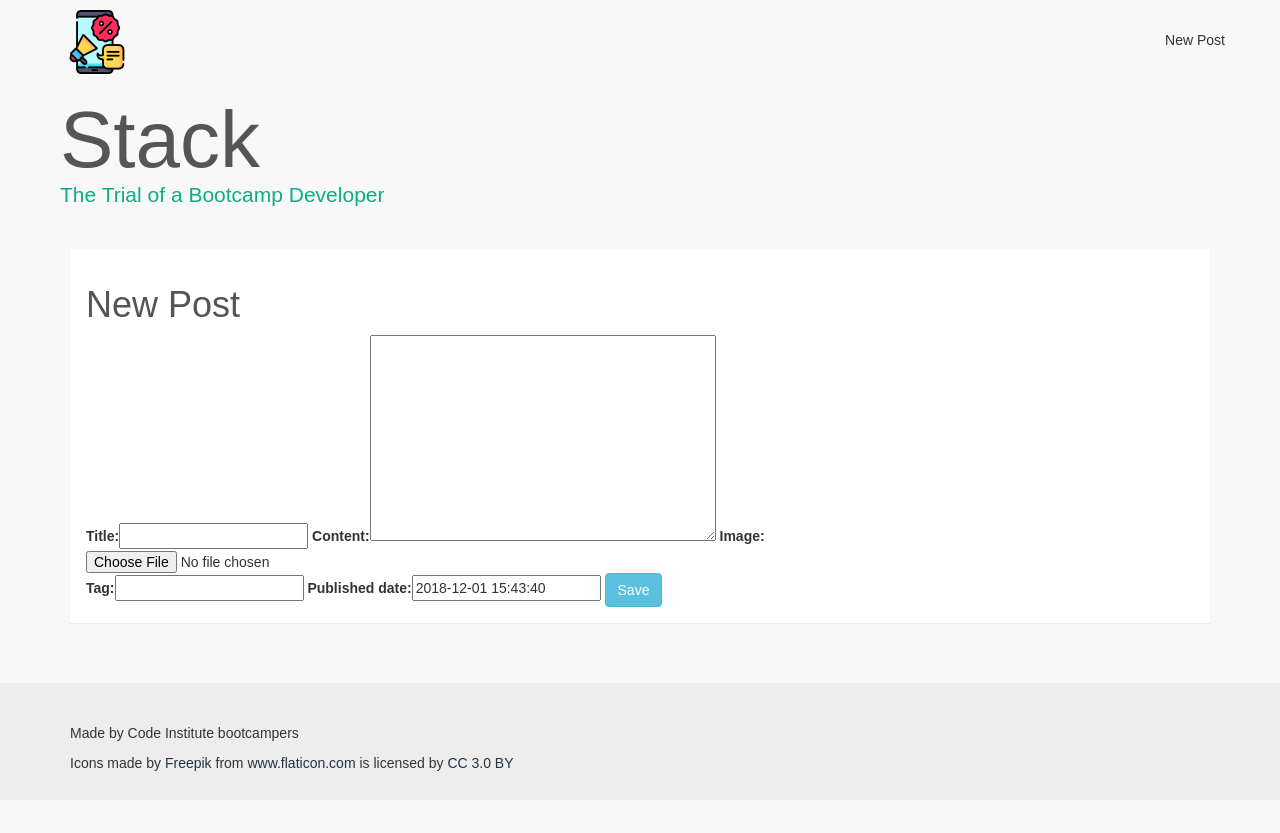
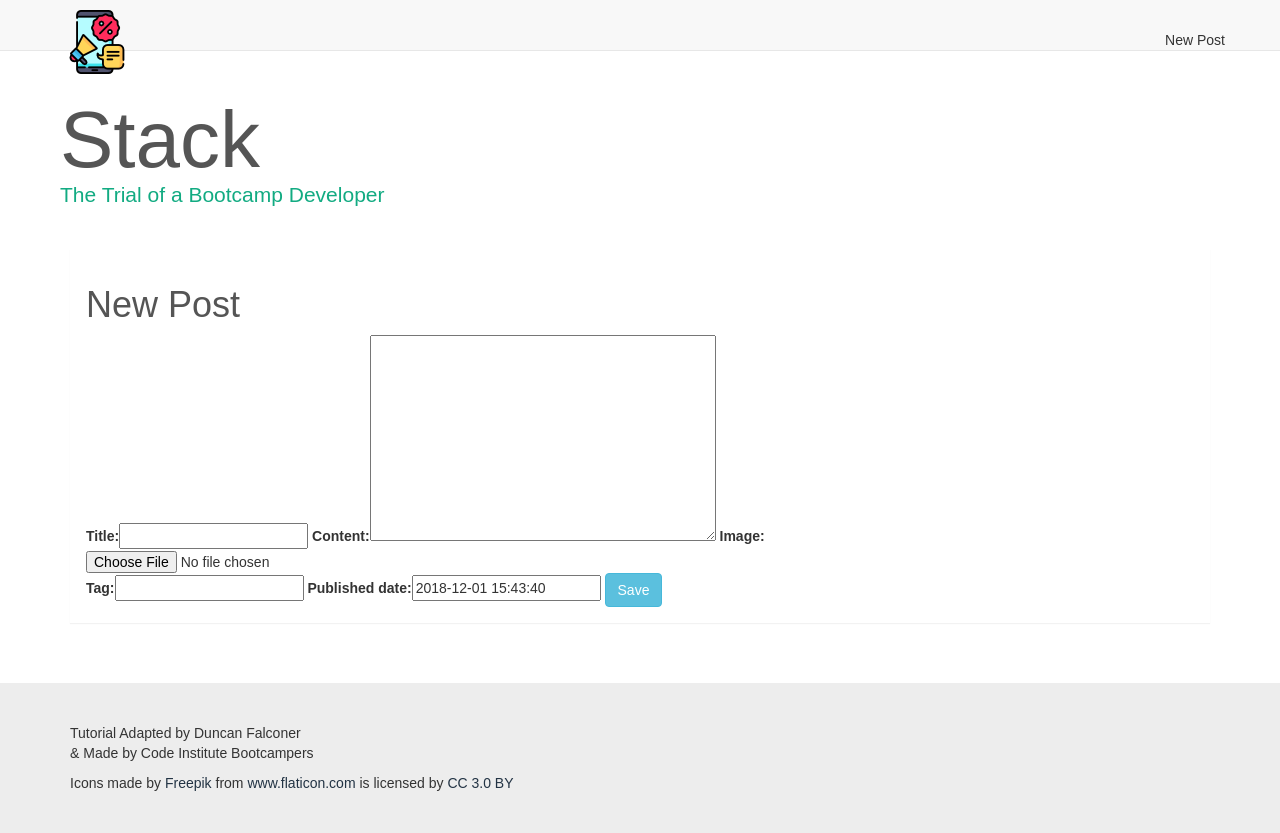
Before and after one commit to ddeveloper72/Dhjango-Blog, a Django app: a page that uses templates/base.html in a window 1280 px wide. Before the commit the page ends 771 px from the top, so only its background shows below. Run offline with Django 3.2, Linux system fonts and the light colour scheme; some libraries are stand-ins or nearby versions.

Commit message:
Tweaked the base.html

```diff
--- a/templates/base.html
+++ b/templates/base.html
@@ -29,7 +29,7 @@
                 <span class="icon-bar"></span>
                 <span class="icon-bar"></span>
               </button>
-                      <a class="navbar-brand" href="{% url 'get_posts' %}"><img src="/media/img/logo.png"></img></a>
+              <a class="navbar-brand" href="{% url 'get_posts' %}"><img src="/media/img/logo.png"/></a>
             </div>
             <div id="navbar" class="navbar-collapse collapse">
                 <ul class="nav navbar-nav navbar-right">
@@ -37,6 +37,7 @@
                 </ul>
             </div>
         </div>
+    </nav>
     <div id="masthead">
         <div class="container">
             <div class="row">
@@ -54,7 +55,6 @@
                     <div class="panel-body">
                         <!-- blog post entries -->
                         {% block content %}
-
                         {% endblock content %}
                     </div>
                 </div>
@@ -63,7 +63,7 @@
     </div>
     <footer>
         <div class="container">
-                        <p>Made by Code Institute bootcampers</p>
+            <p>Tutorial Adapted by Duncan Falconer <br>& Made by Code Institute Bootcampers</p>
             <div>Icons made by <a href="https://www.freepik.com/" title="Freepik">Freepik</a> from <a href="https://www.flaticon.com/" 			    title="Flaticon">www.flaticon.com</a> is licensed by <a href="http://creativecommons.org/licenses/by/3.0/" 			    title="Creative Commons BY 3.0" target="_blank">CC 3.0 BY</a></div>
         </div>
     </footer>
```
Also changed, not shown: db.sqlite3. Lines whose indentation alone changed are shown as unchanged.
